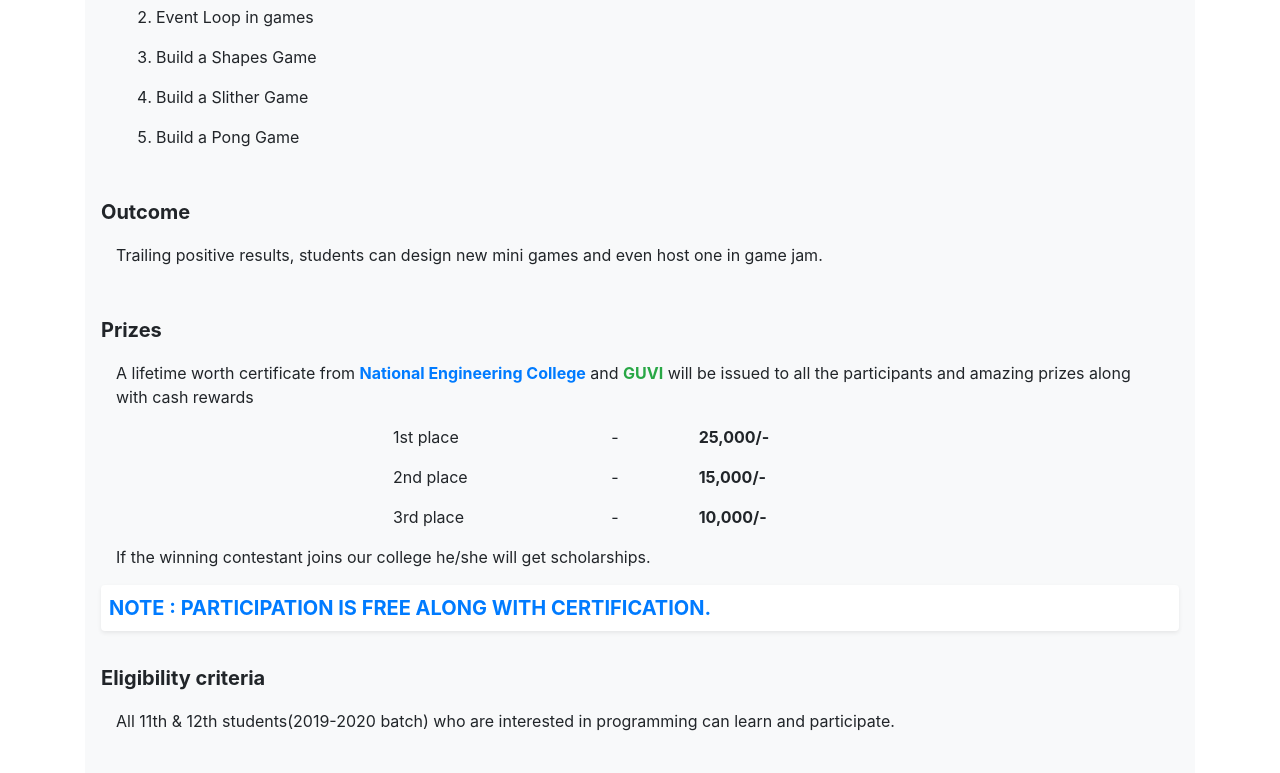
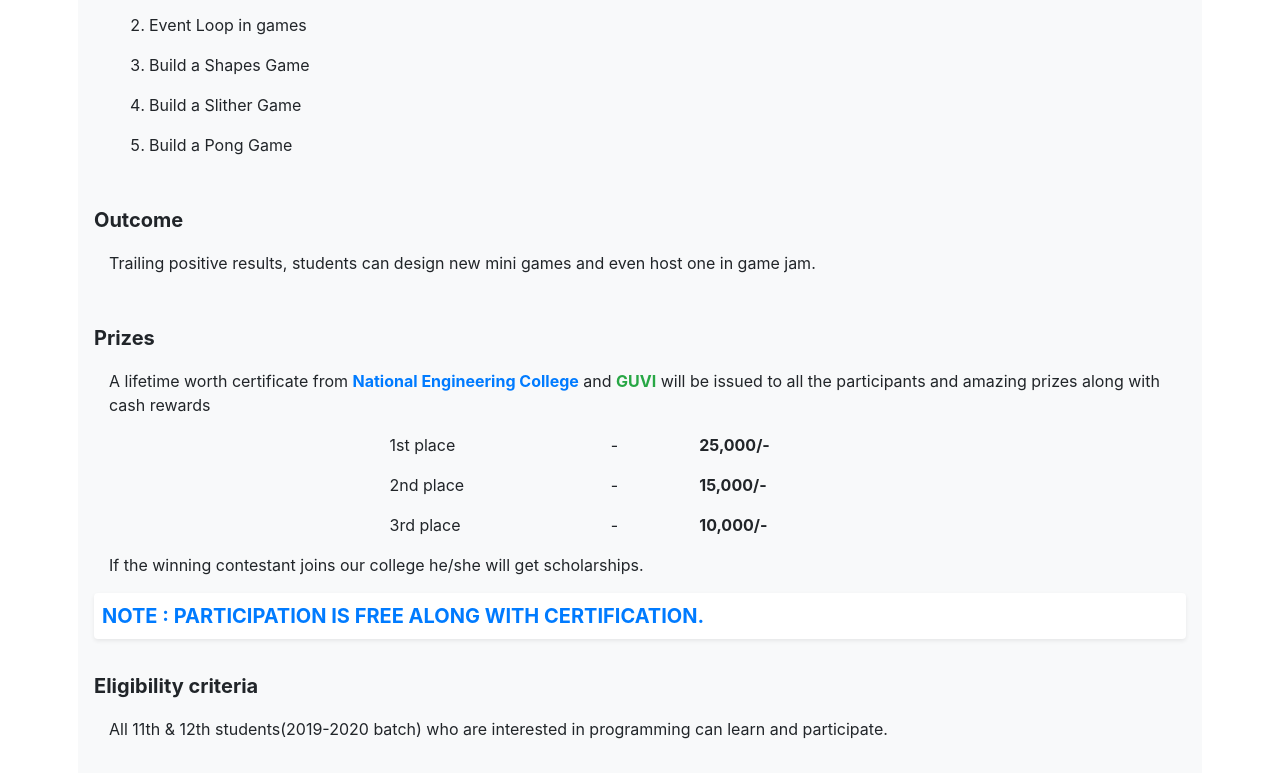
Before and after one commit to ABIBV/pyweek, a plain HTML site: page index.html in a window 1280 px wide. Shown: the part 1334-2107 px from the top of the page. Drawn offline with nearby package versions, Linux system fonts and the light colour scheme.

Commit message:
padding added

```diff
--- a/index.html
+++ b/index.html
@@ -36,7 +36,7 @@
       </header>
 
       <main>
-        <div class="container">
+        <div class="container p-2">
         <ul class="nav nav-tabs" role="tablist">
           <li class="nav-item">
             <a class="nav-link active" data-toggle="tab" href="#about" role="tab" aria-controls="home" aria-selected="true">About</a>
```
